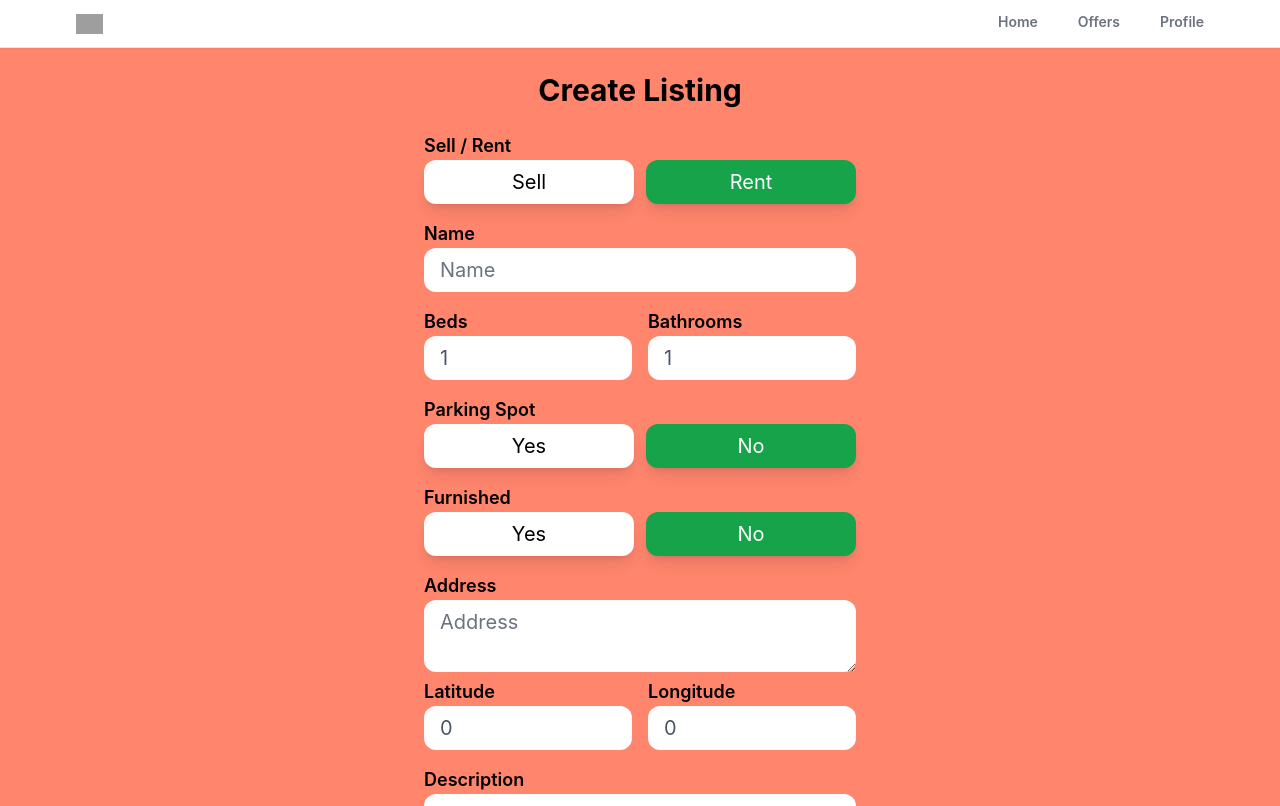
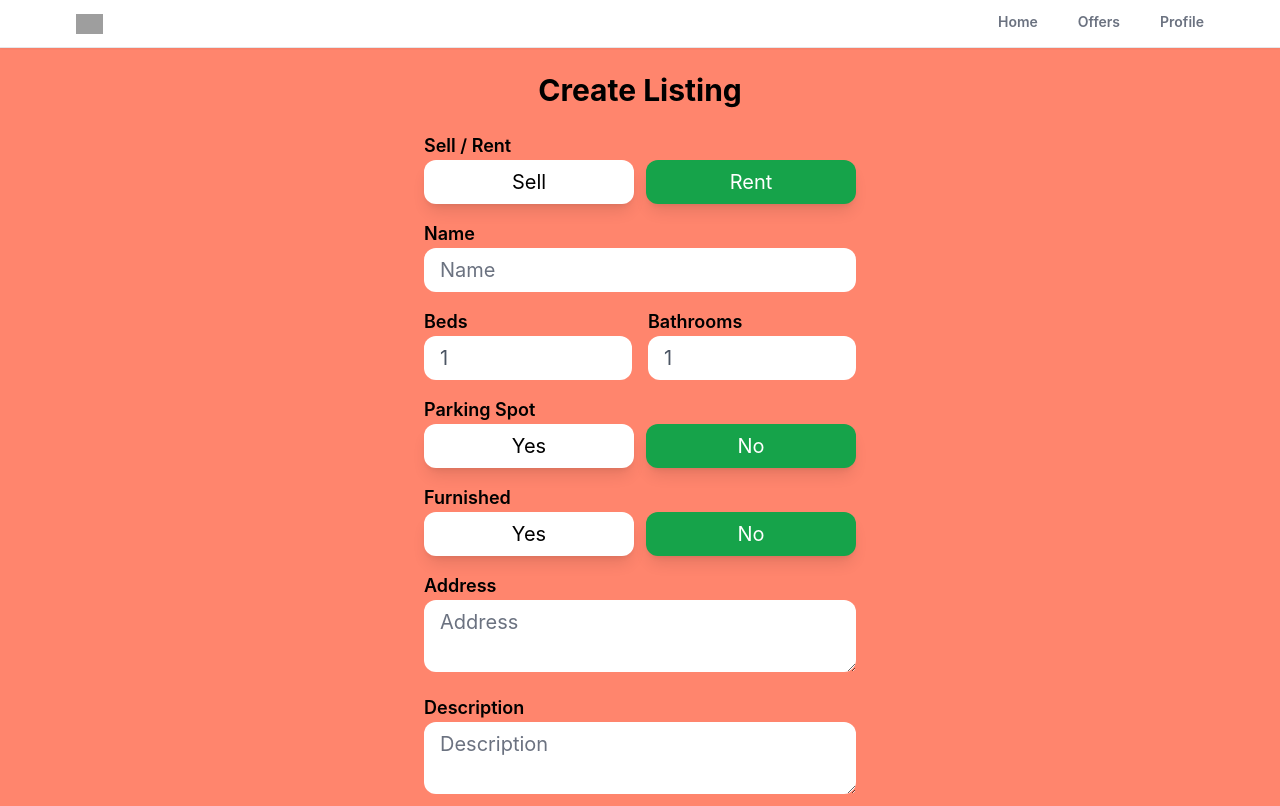
Before and after one commit to Ekam-Bitt/realtor-clone-react, a React (Create React App) app: page /Create-Listing in a window 1280 px wide. Shown: the top 806 px of the page. Built offline with nearby package versions, Linux system fonts and the light colour scheme; no server answers; sample sign-in values are in the browser's storage; grey boxes are pictures that could not be loaded.

Commit message:
updated geolocation with map api key :P

```diff
--- a/src/pages/CreateListing.jsx
+++ b/src/pages/CreateListing.jsx
@@ -14,10 +14,10 @@
 import { useNavigate } from "react-router";
 
 export default function CreateListing() {
-    const navigate = useNavigate();
+  const navigate = useNavigate();
   const auth = getAuth();
   const [loading, setLoading] = useState(false);
-  const [geolocationEnabled, setGeolocationEnabled] = useState(false);
+  const [geolocationEnabled, setGeolocationEnabled] = useState(true);
   const [formData, setFormData] = useState({
     type: "rent",
     name: "",
@@ -103,7 +103,7 @@
 
       location = data.status === "ZERO_RESULTS" && undefined;
 
-      if (location === undefined || location.includes("undefined")) {
+      if (location === undefined) {
         setLoading(false);
         toast.error("Please enter a correct Address", {
           position: "bottom-center",
@@ -182,6 +182,7 @@
       imgUrls,
       geolocation,
       timestamp: serverTimestamp(),
+      userRef: auth.currentUser.uid,
     };
     delete formDataCopy.images;
     delete formDataCopy.latitude;
```
